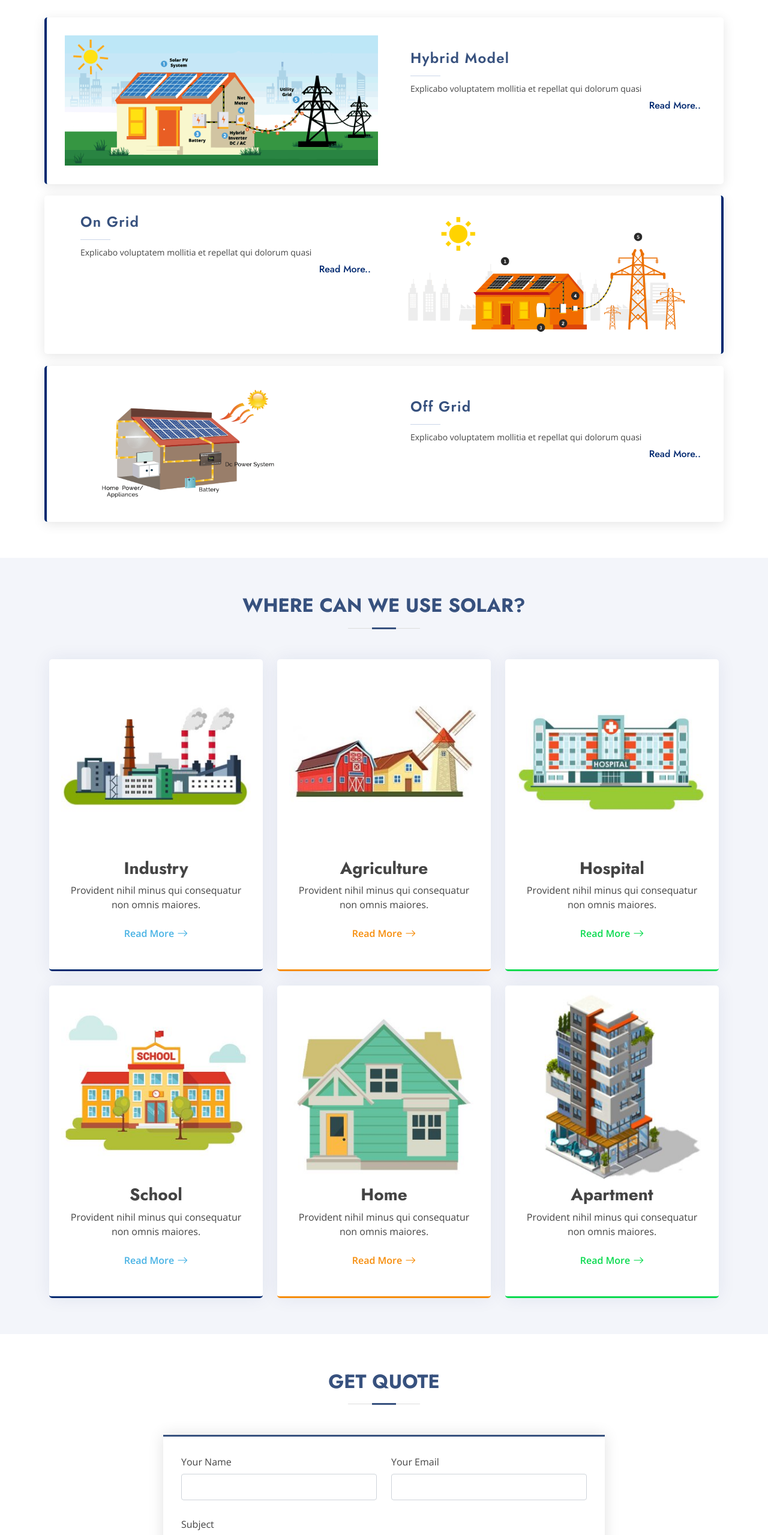
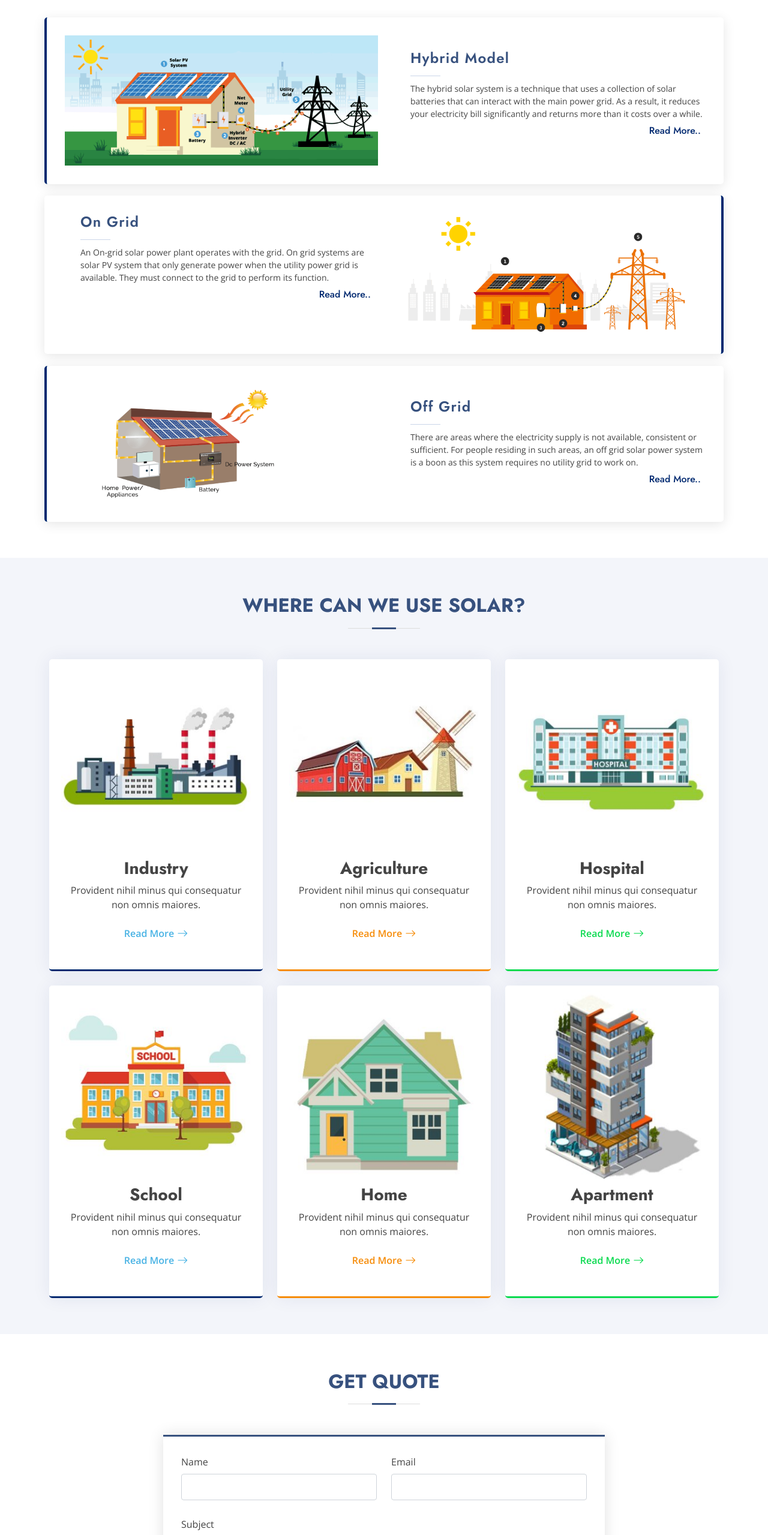
Before and after one commit to VIKASOSGS/ShubhithasEnergySolutions, a plain HTML site: page index.html in a window 1280 px wide. Shown: the part 1800-4359 px from the top of the page at 60% size. Drawn offline with nearby package versions, Linux system fonts and the light colour scheme.

Commit message:
OSGS
OSGS

```diff
--- a/assets/css/style.css
+++ b/assets/css/style.css
@@ -1941,6 +1941,15 @@ section {
   color: #08da4e;
 }
 
+.services2 .service-box:hover {
+  transform: scale(1.08);
+  box-shadow: 0px 0 30px rgba(1, 41, 112, 0.1);
+}
+
+
+/* ---------------------------------------------- */
+/* ---------------------------------------------- */
+
 
 
 .infoboxclass {
--- a/index.html
+++ b/index.html
@@ -222,7 +222,7 @@
                 <div class="member-info">
                   <h4>Hybrid Model</h4>
                   <span></span>
-                  <p>Explicabo voluptatem mollitia et repellat qui dolorum quasi</p>
+                  <p>The hybrid solar system is a technique that uses a collection of solar batteries that can interact with the main power grid. As a result, it reduces your electricity bill significantly and returns more than it costs over a while.</p>
                   <div class="row" style="float: right;">
                     <a href="#" class="read-more"> <h6>Read More..</h6> </a>
                   </div>
@@ -242,7 +242,7 @@
               <div class="member-info">
                 <h4>On Grid</h4>
                 <span></span>
-                <p>Explicabo voluptatem mollitia et repellat qui dolorum quasi</p>
+                <p>An On-grid solar power plant operates with the grid. On grid systems are solar PV system that only generate power when the utility power grid is available. They must connect to the grid to perform its function.</p>
                 <div class="row" style="float: right;">
                   <a href="#" class="read-more"> <h6>Read More..</h6> </a>
                 </div>
@@ -267,7 +267,7 @@
             <div class="member-info">
               <h4>Off Grid</h4>
               <span></span>
-              <p>Explicabo voluptatem mollitia et repellat qui dolorum quasi</p>
+              <p>There are areas where the electricity supply is not available, consistent or sufficient. For people residing in such areas, an off grid solar power system is a boon as this system requires no utility grid to work on.</p>
               <div class="row" style="float: right;">
                 <a href="#" class="read-more"> <h6>Read More..</h6> </a>
               </div>
@@ -379,11 +379,11 @@
             <form action="forms/contact.php" method="post" role="form" class="php-email-form">
               <div class="row">
                 <div class="form-group col-md-6">
-                  <label for="name">Your Name</label>
+                  <label for="name">Name</label>
                   <input type="text" name="name" class="form-control" id="name" required>
                 </div>
                 <div class="form-group col-md-6">
-                  <label for="name">Your Email</label>
+                  <label for="email">Email</label>
                   <input type="email" class="form-control" name="email" id="email" required>
                 </div>
               </div>
```
